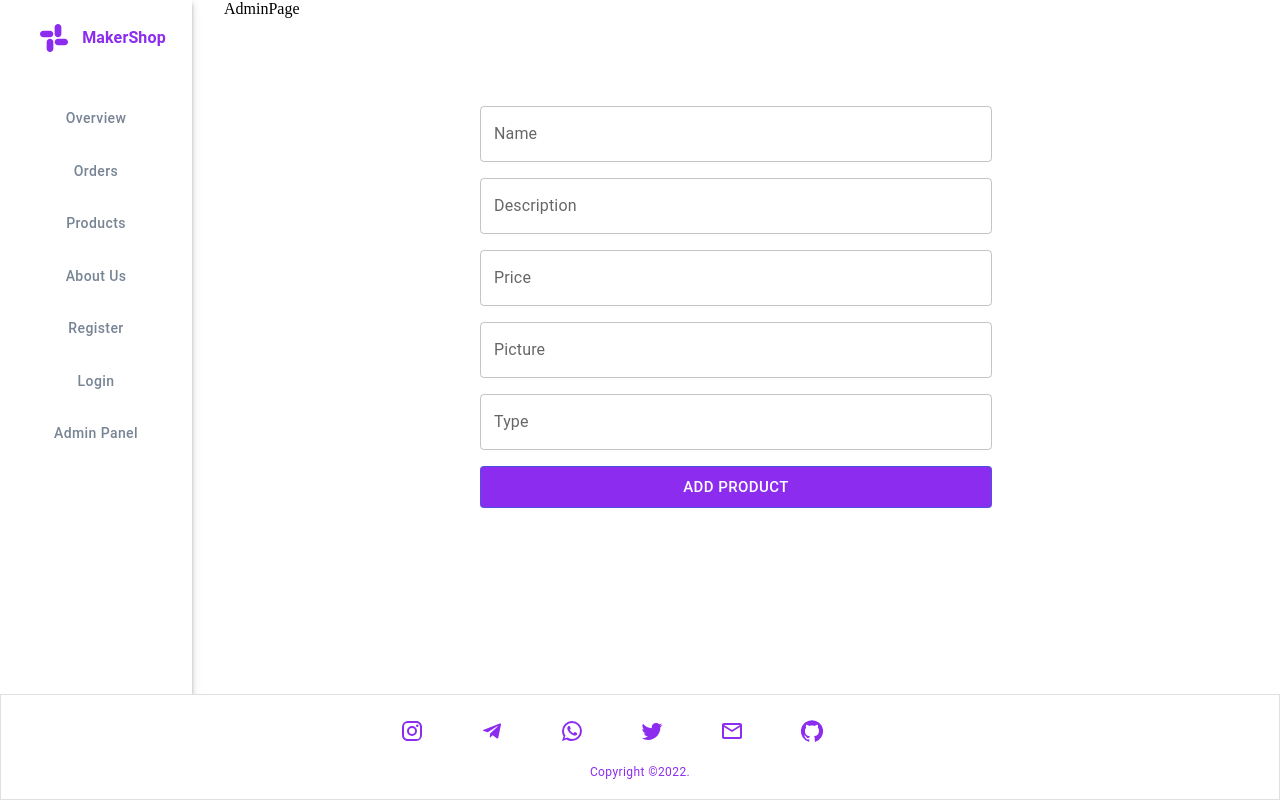
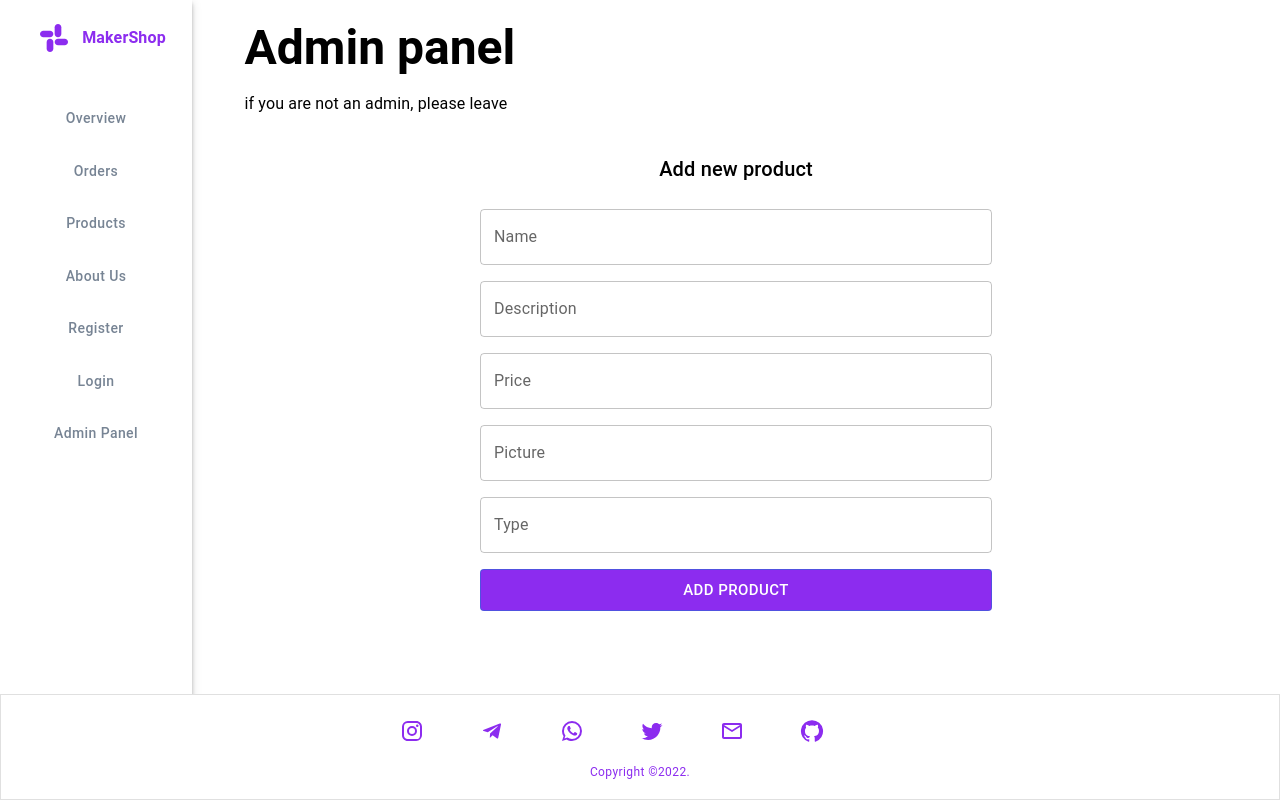
Before and after one commit to badoalmaz/project_with_mentor_java_post_scriptum, a React (Create React App) app: page /admin in a window 1280 px wide. Built offline with nearby package versions, Linux system fonts and the light colour scheme.

Commit message:
little ui changes

```diff
--- a/src/components/products/AddProduct.jsx
+++ b/src/components/products/AddProduct.jsx
@@ -1,4 +1,4 @@
-import { Box, Button, TextField } from "@mui/material";
+import { Box, Button, TextField, Typography } from "@mui/material";
 import React, { useState } from "react";
 import { useNavigate } from "react-router-dom";
 import { useProducts } from "../../contexts/ProductContextProvider";
@@ -38,13 +38,14 @@ const AddProduct = () => {
     <Box
       sx={{
         width: "40vw",
-        margin: "10vh auto",
+        margin: "0 auto",
         display: "flex",
         flexDirection: "column",
         justifyContent: "center",
         alignItems: "center",
       }}
     >
+      <Typography variant="h6" sx={{m:2}}>Add new product</Typography>
       <TextField
         sx={{ m: 1 }}
         color="secondary"
--- a/src/components/products/EditProduct.jsx
+++ b/src/components/products/EditProduct.jsx
@@ -1,4 +1,4 @@
-import { Box, Button, TextField } from "@mui/material";
+import { Box, Button, TextField, Typography } from "@mui/material";
 import React, { useEffect, useState } from "react";
 import { useNavigate, useParams } from "react-router-dom";
 import { useProducts } from "../../contexts/ProductContextProvider";
@@ -51,6 +51,7 @@ const EditProduct = () => {
         alignItems: "center",
       }}
     >
+      <Typography variant="h6" sx={{m:2}}>Edit product</Typography>
       <TextField
         sx={{ m: 1 }}
         id="standard-basic"
--- a/src/pages/AdminPage.jsx
+++ b/src/pages/AdminPage.jsx
@@ -1,10 +1,15 @@
+import { Typography } from "@mui/material";
+import { Box } from "@mui/system";
 import React from "react";
 import AddProduct from "../components/products/AddProduct";
 
 const AdminPage = () => {
   return (
     <div>
-      AdminPage
+      <Box sx={{ margin: '2%' }}>
+        <Typography variant="h3" sx={{ fontWeight: '700' }}>Admin panel</Typography>
+        <Typography variant="body1" sx={{mt: 2}}>if you are not an admin, please leave</Typography>
+      </Box>
       <AddProduct />
     </div>
   );
--- a/src/pages/EditProductPage.jsx
+++ b/src/pages/EditProductPage.jsx
@@ -4,7 +4,6 @@ import EditProduct from "../components/products/EditProduct";
 const EditProductPage = () => {
   return (
     <div>
-      EditProductPage
       <EditProduct />
     </div>
   );
```
